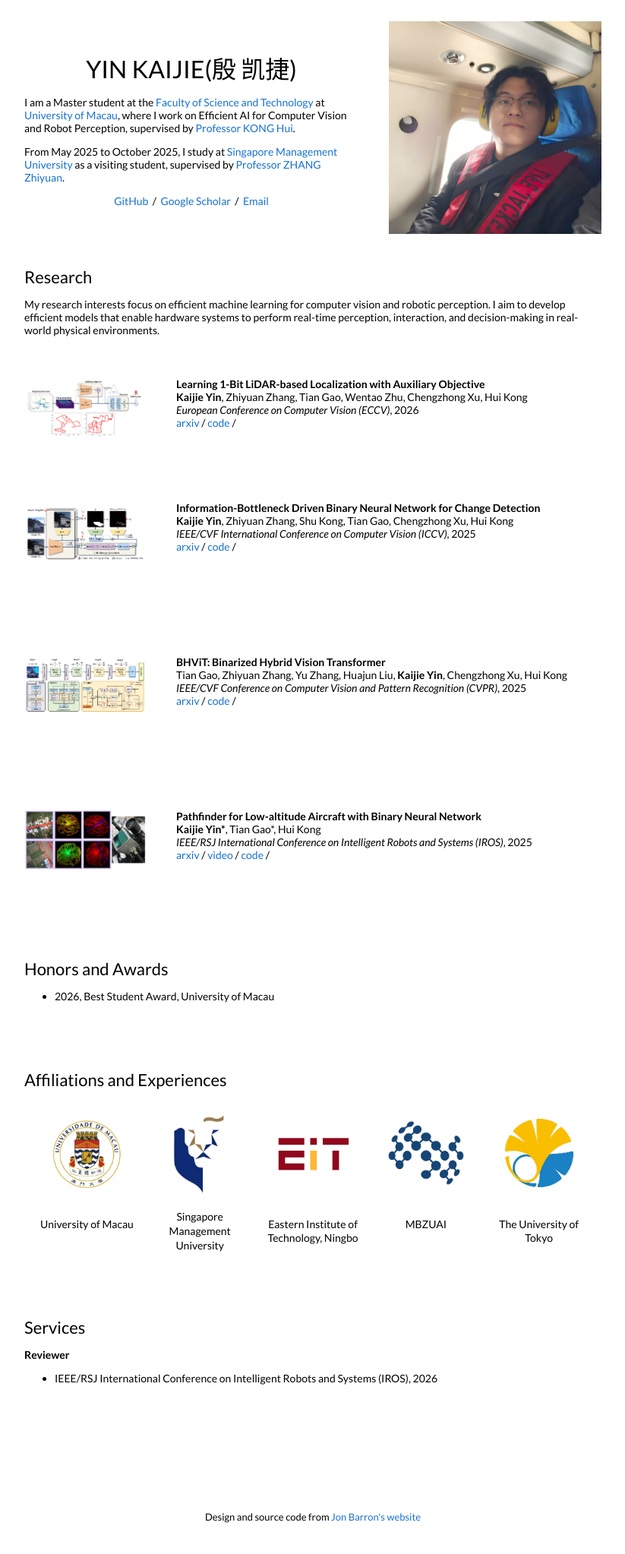
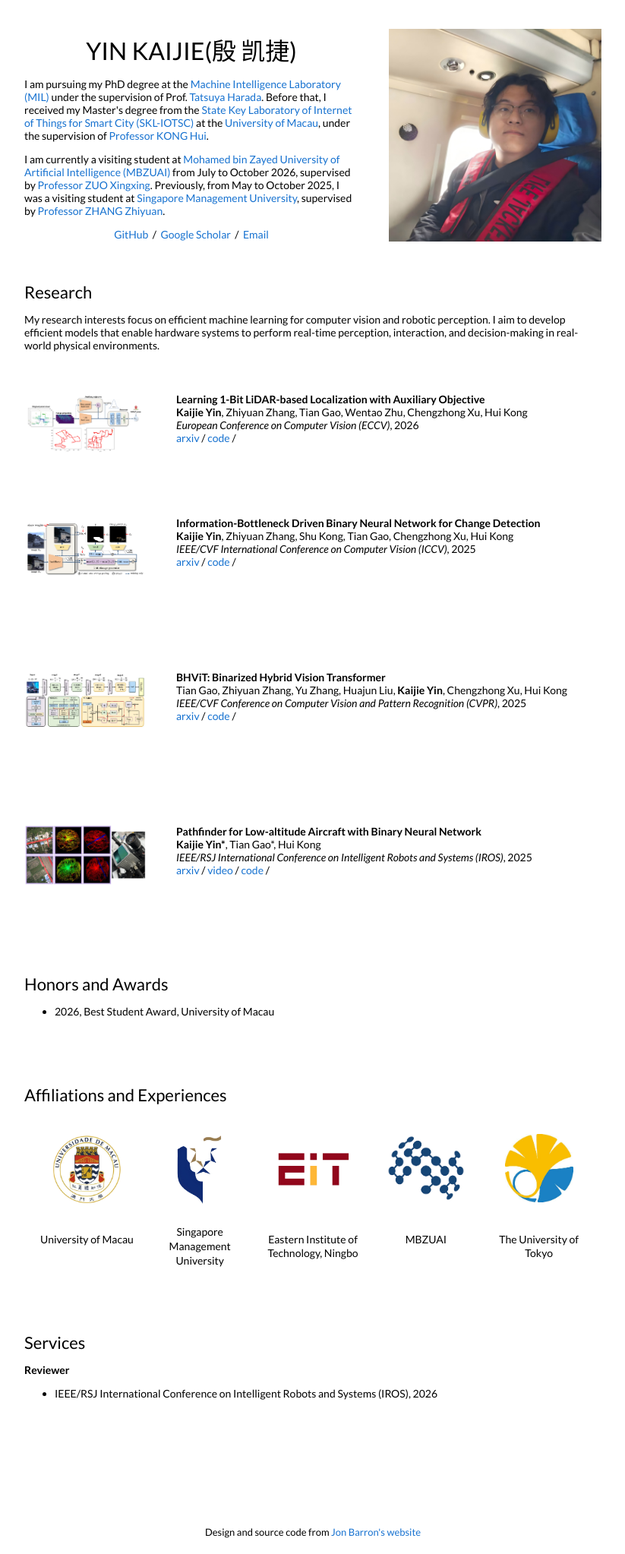
Before and after one commit to kaijieyin/kaijieyin.github.io, a Jekyll site: the page built from _posts/2026-06-18-biloc.markdown, in a window 1280 px wide. Shown: the whole page at 76% size, without its empty margins (228-1051 px from the left). Built offline with Jekyll 4.4.1, drawn with Linux system fonts in a browser that asks for light colours.

Commit message:
update bio

```diff
--- a/_layouts/default.html
+++ b/_layouts/default.html
@@ -34,10 +34,10 @@
               <h1>
                 YIN KAIJIE(殷 凯捷)
               </h1>
-              <p>I am a Master student at the <a href="https://www.um.edu.mo/">Faculty of Science and Technology</a> at <a href="https://www.um.edu.mo//">University of Macau</a>, where I work on Efficient AI for Computer Vision and Robot Perception, supervised by <a href="https://www.fst.um.edu.mo/people/huikong/">Professor KONG Hui</a>.
+              <p>I am pursuing my PhD degree at the <a href="https://www.mi.t.u-tokyo.ac.jp/en">Machine Intelligence Laboratory (MIL)</a> under the supervision of Prof. <a href="https://www.mi.t.u-tokyo.ac.jp/harada">Tatsuya Harada</a>. Before that, I received my Master's degree from the <a href="https://skliotsc.um.edu.mo/">State Key Laboratory of Internet of Things for Smart City (SKL-IOTSC)</a> at the <a href="https://www.um.edu.mo/">University of Macau</a>, under the supervision of <a href="https://www.fst.um.edu.mo/people/huikong/">Professor KONG Hui</a>.
               </p>
               <p>
-                From May 2025 to October 2025, I study at <a href="https://www.smu.edu.sg/">Singapore Management University</a> as a visiting student, supervised by <a href="https://zhiyuanzhang.net/">Professor ZHANG Zhiyuan</a>.
+                I am currently a visiting student at <a href="https://mbzuai.ac.ae/">Mohamed bin Zayed University of Artificial Intelligence (MBZUAI)</a> from July to October 2026, supervised by <a href="https://mbzuai.ac.ae/study/faculty/xingxing-zuo/">Professor ZUO Xingxing</a>. Previously, from May to October 2025, I was a visiting student at <a href="https://www.smu.edu.sg/">Singapore Management University</a>, supervised by <a href="https://zhiyuanzhang.net/">Professor ZHANG Zhiyuan</a>.
               </p>
               <p style="text-align:center">
                 <a href="https://github.com/exaids66/">GitHub</a> &nbsp;/&nbsp;
@@ -138,7 +138,7 @@
                   </td>
                   <td>
                     <a class="affiliation-logo-frame" href="https://www.smu.edu.sg/">
-                      <img class="affiliation-logo" src="images/affiliation-smu.png" alt="Singapore Management University logo" />
+                      <img class="affiliation-logo affiliation-logo-smu" src="images/affiliation-smu.png" alt="Singapore Management University logo" />
                     </a>
                   </td>
                   <td>
--- a/style.scss
+++ b/style.scss
@@ -134,6 +134,11 @@
   width: 78%;
 }
 
+.affiliation-logo-smu {
+  width: 88%;
+  max-height: 88%;
+}
+
 .affiliation-logo-utokyo {
   width: 82%;
   max-height: 82%;
```
